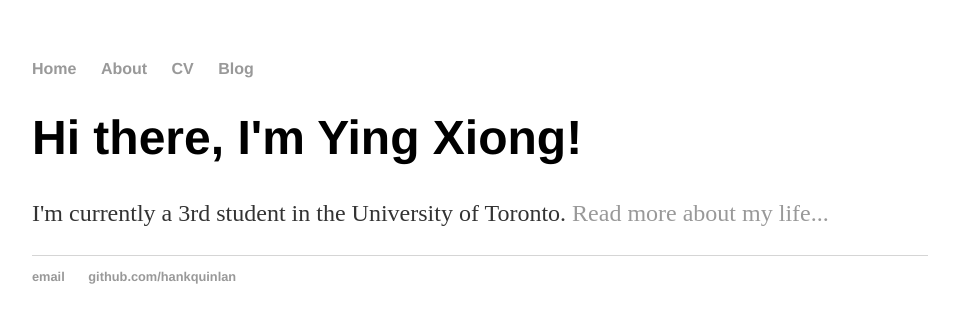
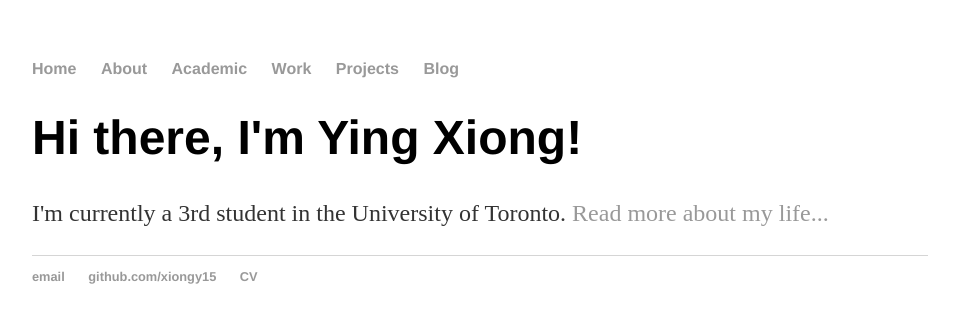
Before and after one commit to xiongy15/xiongy15.github.io, a Jekyll site: the page built from index.html, in a window 1280 px wide. Shown: the top 323 px of the page, without its empty margins (160-1119 px from the left). Built offline with Jekyll 4.4.1, drawn with Linux system fonts in a browser that asks for light colours.

Commit message:
Update default.html

```diff
--- a/_layouts/default.html
+++ b/_layouts/default.html
@@ -10,7 +10,9 @@
 	    		<ul>
 	        		<li><a href="/">Home</a></li>
 		        	<li><a href="/about">About</a></li>
-	        		<li><a href="/cv">CV</a></li>
+	        		<li><a href="/academic experience">Academic</a></li>
+				<li><a href="/work experience">Work</a></li>
+				<li><a href="/work experience">Projects</a></li>
 	        		<li><a href="/blog">Blog</a></li>
 	    		</ul>
 			</nav>
@@ -21,8 +23,9 @@
 			</div><!-- /.container -->
 			<footer>
 	    		<ul>
-	        		<li><a href="mailto:hankquinlanhub@gmail.com">email</a></li>
-	        		<li><a href="https://github.com/hankquinlan">github.com/hankquinlan</a></li>
+	        		<li><a href="mailto:jessicaxiong.xy@gmail.com">email</a></li>
+	        		<li><a href="https://github.com/xiongy15">github.com/xiongy15</a></li>
+				<li><a href="https://xiongy15.github.io/online-cv/">CV</a></li>
 				</ul>
 			</footer>
 		</body>
```
